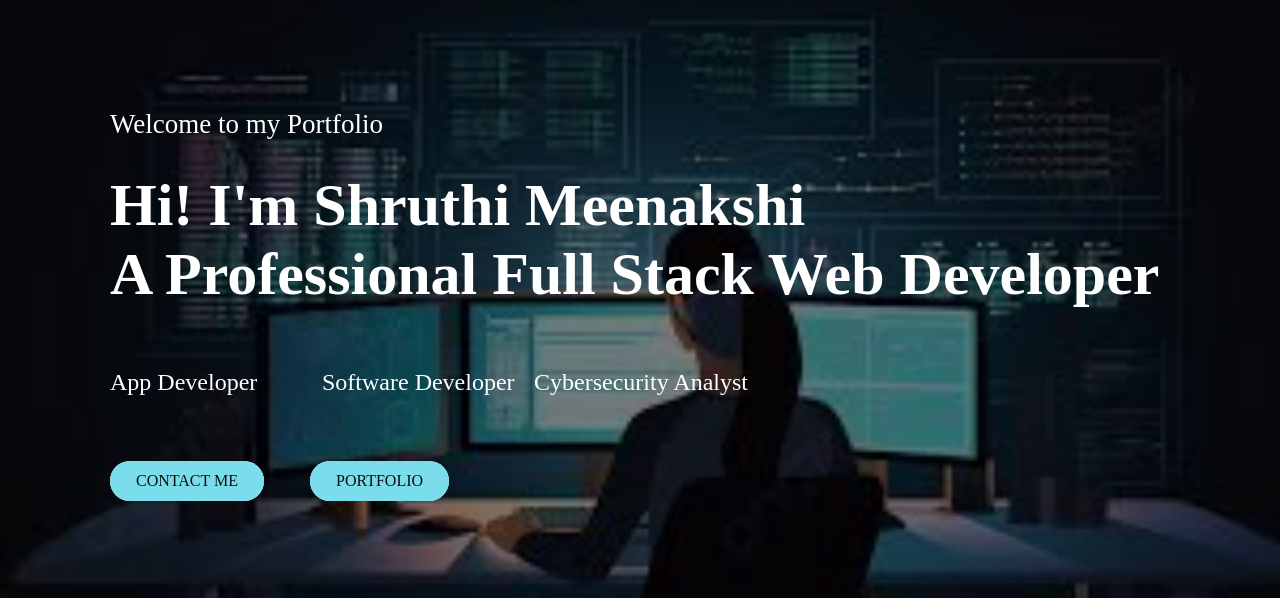
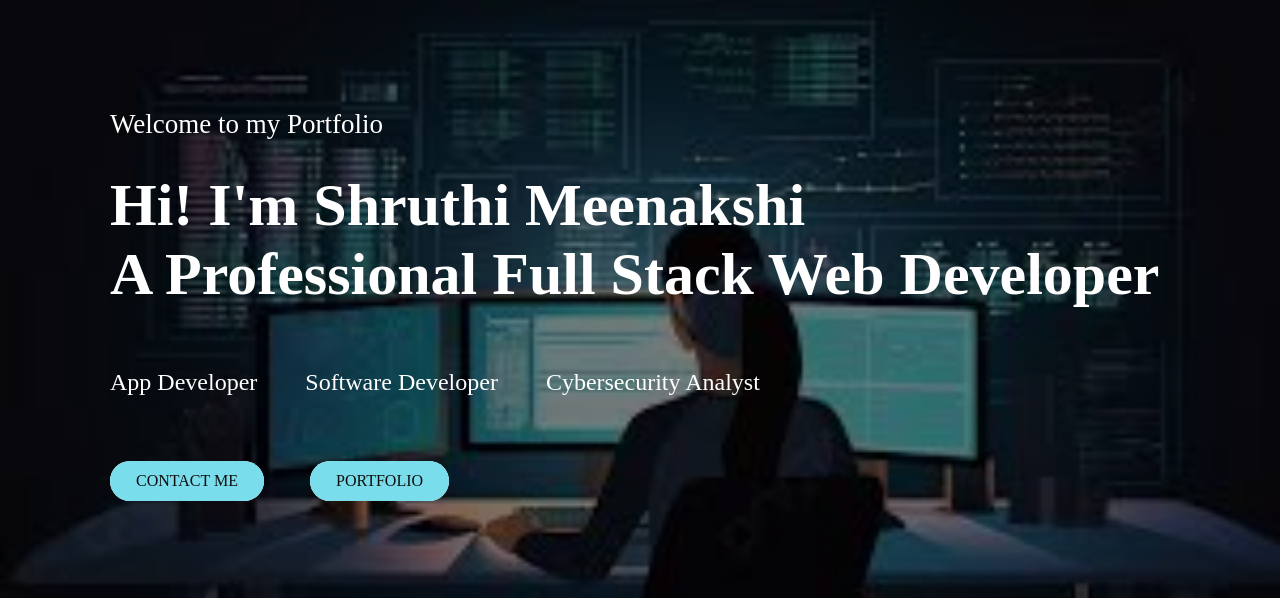
Before and after one commit to ShruthiMeenakshi/Shruthi_Meenakshi, a PHP site: page /home.html in a window 1280 px wide. Shown: the part 111-709 px from the top of the page. Run offline with PHP 8.4, Linux system fonts and the light colour scheme; some libraries are stand-ins or nearby versions.

Commit message:
Update home.css

```diff
--- a/portfolio/Program/home.css
+++ b/portfolio/Program/home.css
@@ -266,8 +266,9 @@ li.nav-link a {
 }
 
 .threecolumn {
-  display: grid;
-  grid-template-columns: 20% 20% 25%;
+  display: flex;
+  justify-content: flex-start;
+  gap: 3rem;
   font-size: 24px;
 }
 
```
